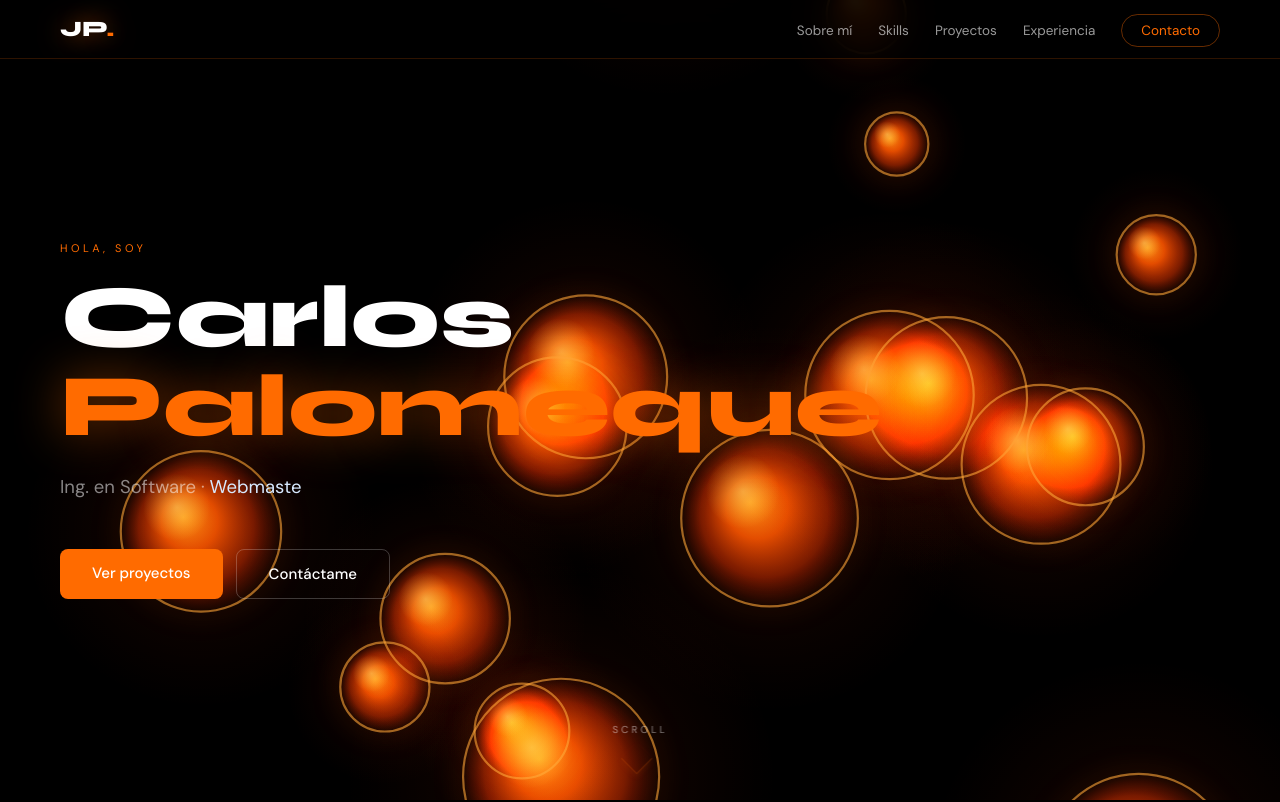
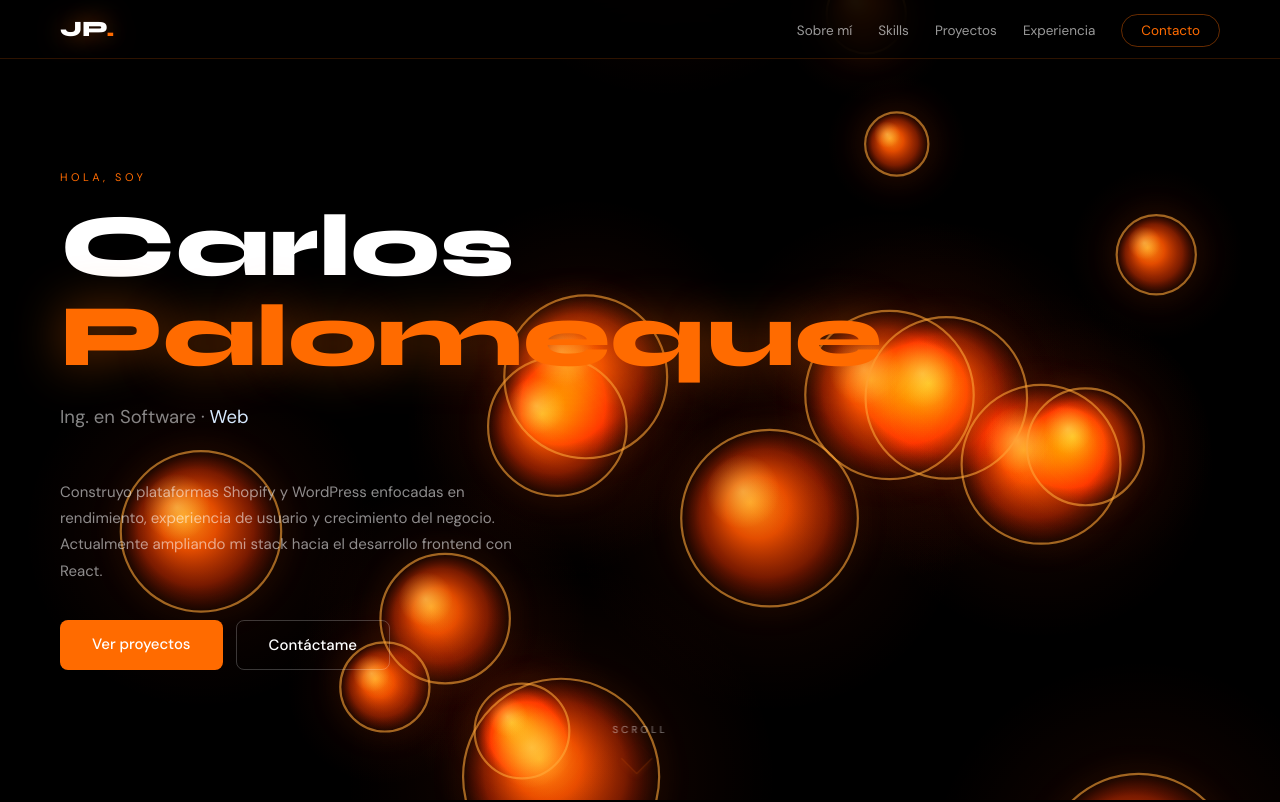
Before and after one commit to Juancarlos-Pal/CP-Portafolio, a React (Vite) app: page / in a window 1280 px wide. Shown: the top 802 px of the page. Built offline with nearby package versions, Linux system fonts and the light colour scheme.

Commit message:
se modifico el header y se agrego un pequeño resumen debajo del nombre

```diff
--- a/src/components/Hero.jsx
+++ b/src/components/Hero.jsx
@@ -1,7 +1,7 @@
 import { useEffect, useRef } from 'react'
 import { motion } from 'framer-motion'
 
-const WORDS = ['Desarrollador Frontend', 'Webmaster', 'Especialista WordPress', 'Entusiasta de React']
+const WORDS = ['E-commerce Developer', 'Webmaster']
 
 function useTyping(el) {
   useEffect(() => {
@@ -192,6 +192,21 @@ export default function Hero() {
             animation:'blink 1s step-end infinite'
           }} />
         </motion.p>
+        <motion.p
+          initial={{ opacity: 0, y: 16 }}
+          animate={{ opacity: 1, y: 0 }}
+          transition={{ delay: 0.52, duration: 0.7 }}
+          style={{
+            color: 'rgba(255,255,255,0.55)',
+            fontSize: 15,
+            lineHeight: 1.75,
+            marginBottom: 36,
+            maxWidth: 480
+          }}
+          >
+            Construyo plataformas Shopify y WordPress enfocadas en rendimiento, experiencia de usuario y crecimiento del negocio.
+            Actualmente ampliando mi stack hacia el desarrollo frontend con React.
+          </motion.p>
 
         <motion.div
           initial={{ opacity:0, y:16 }} animate={{ opacity:1, y:0 }} transition={{ delay:.6, duration:.7 }}
```
